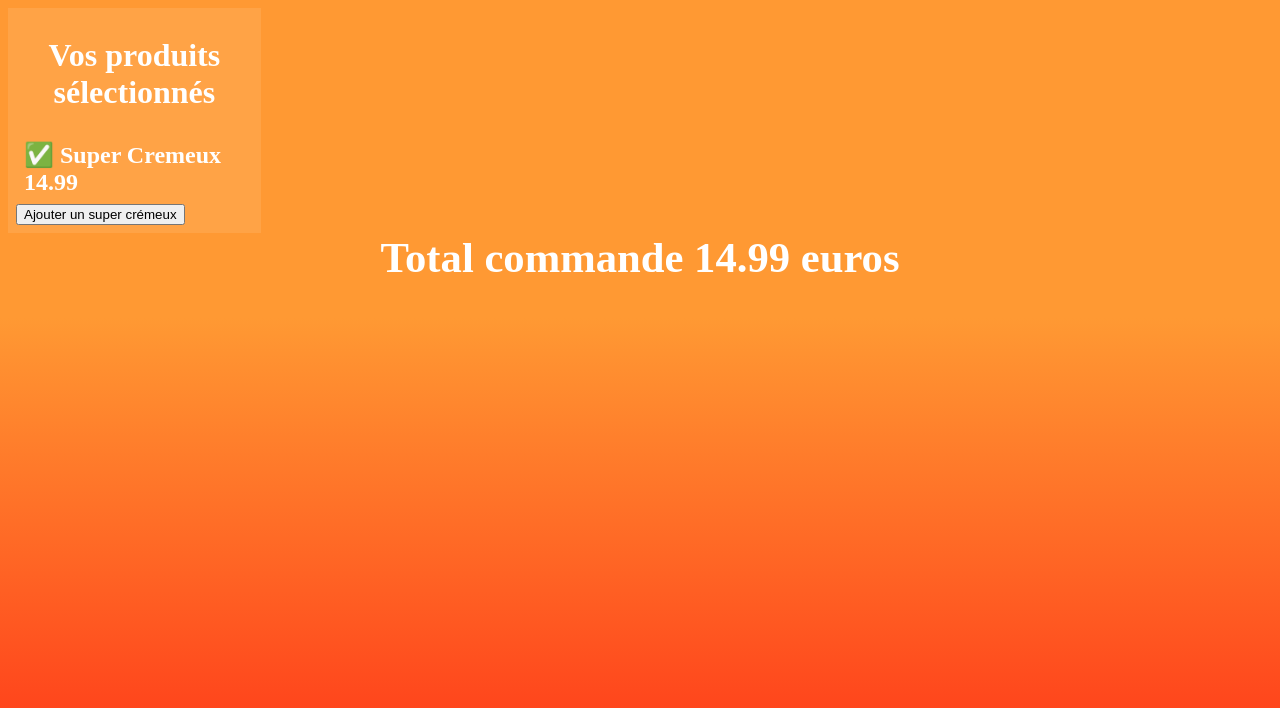
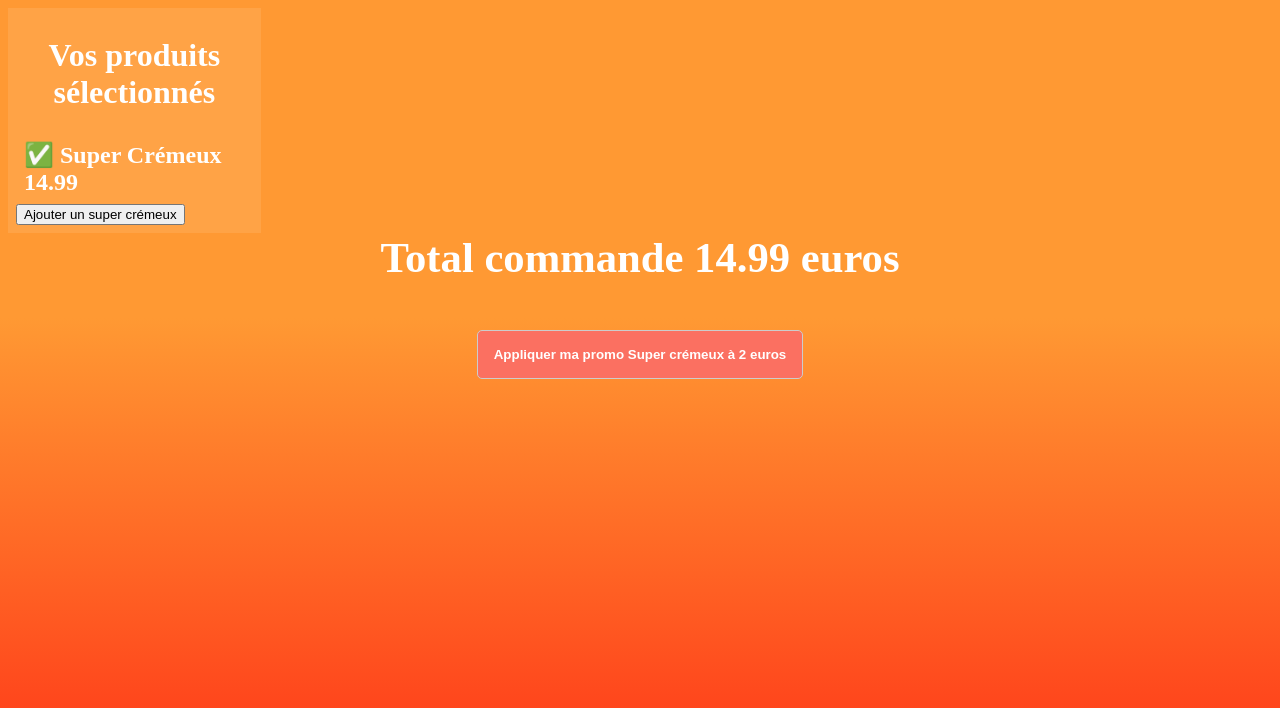
Before and after one commit to timothegonin/resto-cmd, a React (Create React App) app: page / in a window 1280 px wide. Both pictures are taken after a click on the button "Ajouter un super crémeux". Shown: the top 708 px of the page. Built offline with nearby package versions, Linux system fonts and the light colour scheme.

Commit message:
✨ voucher logic

```diff
--- a/src/app/App.js
+++ b/src/app/App.js
@@ -3,6 +3,7 @@ import './App.css';
 import {store} from './store'
 import Cart from "../features/cart/Cart"
 import Total from "../features/total/Total"
+import { Voucher } from '../features/voucher/Voucher';
 
 function App() {
   return (
@@ -10,6 +11,7 @@ function App() {
       <div className='App'>
         <Cart/>
         <Total/>
+        <Voucher/>
       </div>
     </Provider>
   );
--- a/src/common/models.js
+++ b/src/common/models.js
@@ -3,7 +3,7 @@ export const DoubleCantal = {
   price: 15.99,
 }
 export const SuperCremeux = {
-  title: "Super Cremeux",
+  title: "Super Crémeux",
   price: 14.99,
 }
 export const PouletCroquant = {
--- /dev/null
+++ b/src/features/voucher/Voucher.jsx
@@ -0,0 +1,19 @@
+import { useStore } from "react-redux";
+import { useEffect, useState } from "react";
+
+
+
+export const Voucher = () => {
+    const store = useStore();
+    const [list, setList] = useState(store.getState().list);
+
+    const available = list.find(product => product.title === 'Super Crémeux');
+
+    useEffect(() => {
+        store.subscribe(() => setList(store.getState().list));
+    })
+
+    return <div className="Voucher">
+      {available && <button onClick={() => store.dispatch({type: 'APPLY_VOUCHER', payload: { price: 2 }})}>Appliquer ma promo Super crémeux à 2 euros</button>}
+    </div>
+};
```
